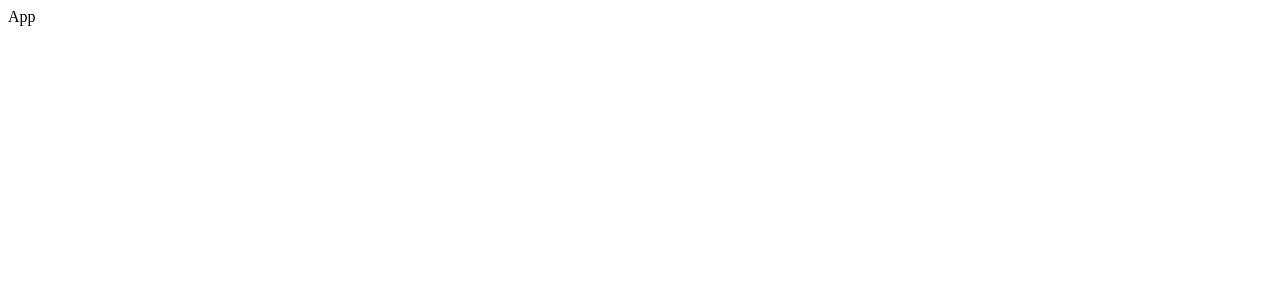
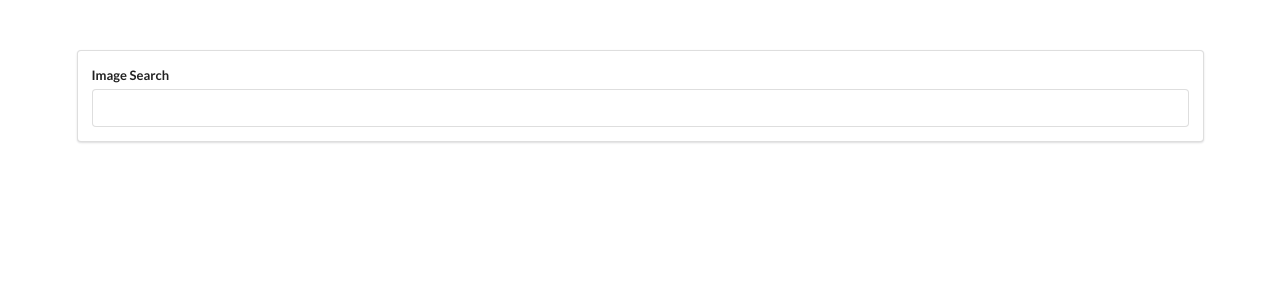
Before and after one commit to kporcelainluv/pics, a React (Create React App) app: page / in a window 1280 px wide. Shown: the top 300 px of the page. Built offline with nearby package versions, Linux system fonts and the light colour scheme.

Commit message:
add search bar component

```diff
--- a/public/index.html
+++ b/public/index.html
@@ -4,6 +4,10 @@
     <meta charset="utf-8" />
     <link rel="icon" href="%PUBLIC_URL%/favicon.ico" />
     <meta name="viewport" content="width=device-width, initial-scale=1" />
+    <link
+      rel="stylesheet"
+      href="https://cdnjs.cloudflare.com/ajax/libs/semantic-ui/2.4.1/semantic.min.css"
+    />
     <meta name="theme-color" content="#000000" />
     <meta
       name="description"
--- a/src/components/App.js
+++ b/src/components/App.js
@@ -1,6 +1,11 @@
 import ReactDOM from "react-dom";
 import React from "react";
+import { SearchBar } from "./SearchBar";
 
 export const App = () => {
-  return <div>App</div>;
+  return (
+    <div className={"ui container"} style={{ marginTop: "50px" }}>
+      <SearchBar />
+    </div>
+  );
 };
--- a/src/components/SearchBar.js
+++ b/src/components/SearchBar.js
@@ -0,0 +1,16 @@
+import React from "react";
+
+export class SearchBar extends React.Component {
+  render() {
+    return (
+      <div className={"ui segment"}>
+        <form action="" className={"ui form"}>
+          <div className="field">
+            <label>Image Search</label>
+            <input type="text" />
+          </div>
+        </form>
+      </div>
+    );
+  }
+}
```
